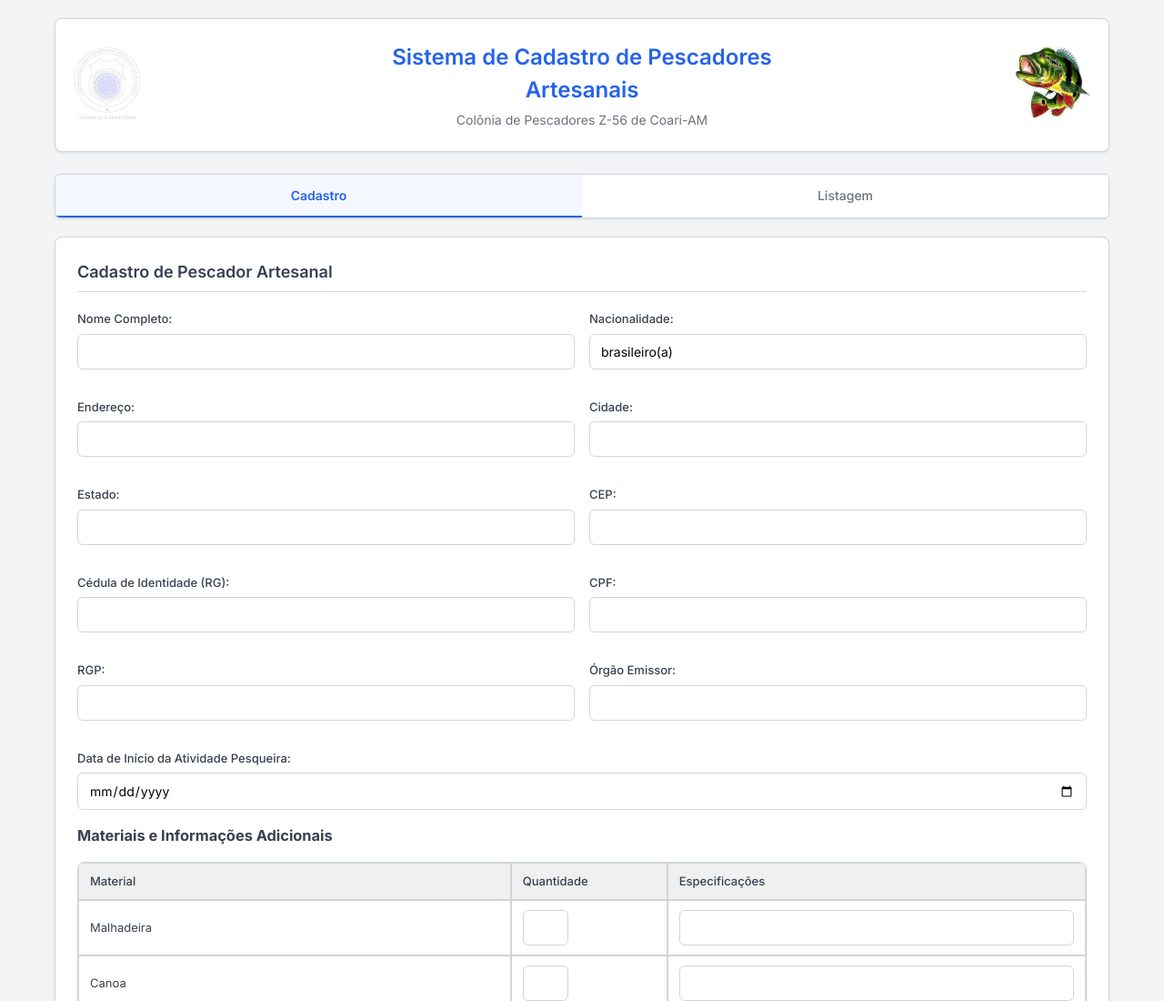
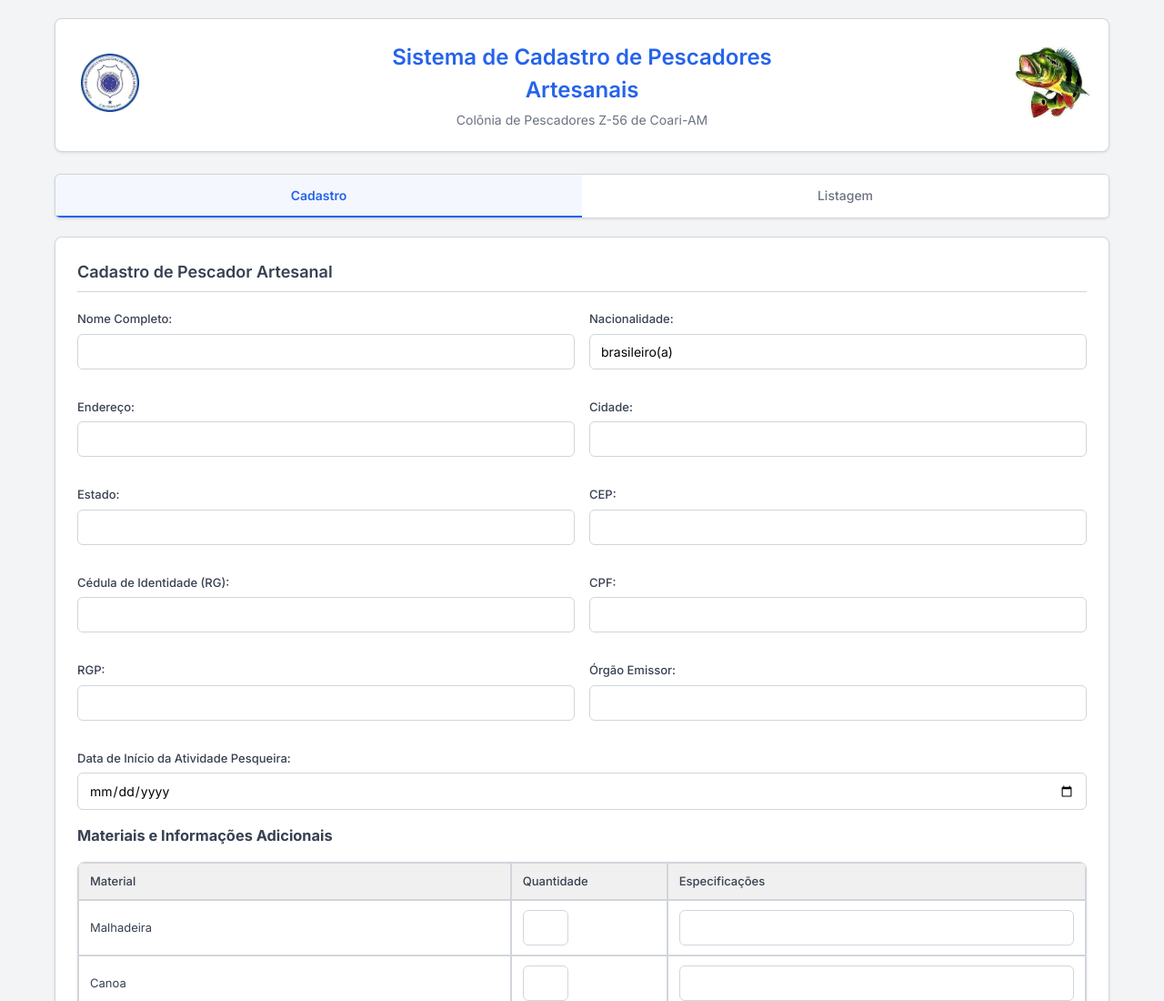
Before and after one commit to Luiz-Frota2/-Z-56, a plain HTML site: page index.html in a window 1280 px wide. Shown: the top 1100 px of the page at 91% size. Drawn offline with nearby package versions, Linux system fonts and the light colour scheme.

Commit message:
Update index.html

```diff
--- a/index.html
+++ b/index.html
@@ -503,7 +503,7 @@
        <header>
             <div class="header-content">
                 <div class="header-img left-img">
-                    <img src="/-Z-56/fundo.jpg" alt="Logo da Colônia" style="height: 80px;">
+                    <img src="/-Z-56/imge.jpg" alt="Logo da Colônia" style="height: 80px;">
                 </div>
                 <div class="header-title">
                     <h1>Sistema de Cadastro de Pescadores Artesanais</h1>
```
